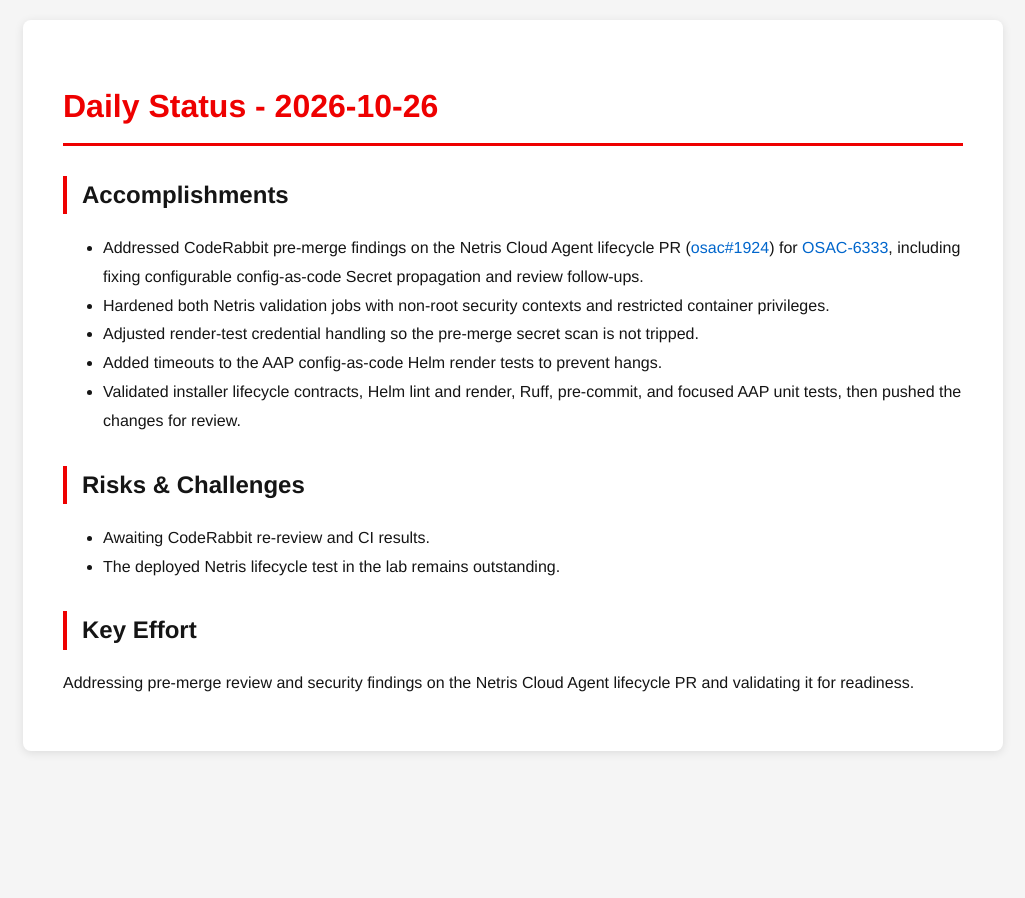
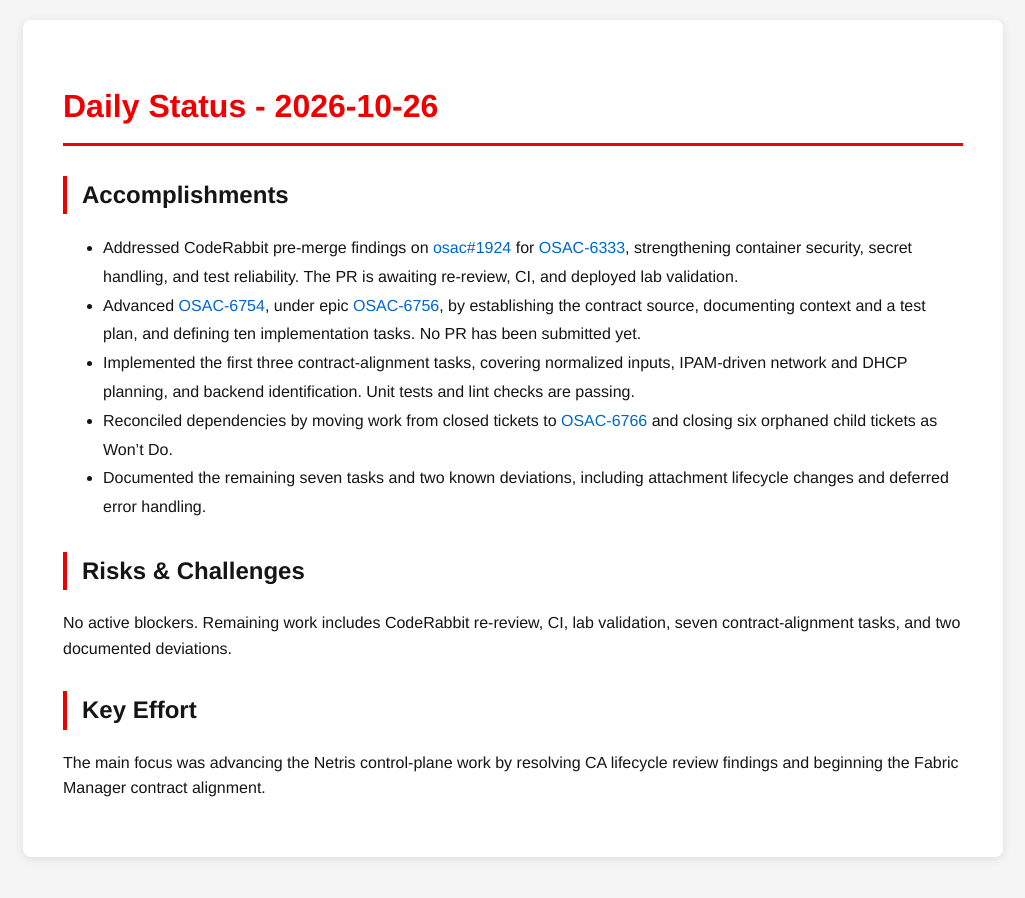
Before and after one commit to tzvatot/daily-status, a Jekyll site: the page built from 2026-10-26.md, in a window 1280 px wide. Shown: the whole page, without its empty margins (127-1152 px from the left). Built offline with Jekyll 4.4.1, drawn with Linux system fonts in a browser that asks for light colours.

Commit message:
Daily status update - 2026-10-26

```diff
--- a/2026-10-26.md
+++ b/2026-10-26.md
@@ -7,15 +7,14 @@
 # Daily Status - 2026-10-26
 
 ## Accomplishments
-- Addressed CodeRabbit pre-merge findings on the Netris Cloud Agent lifecycle PR ([osac#1924](https://github.com/osac-project/osac/pull/1924)) for [OSAC-6333](https://redhat.atlassian.net/browse/OSAC-6333), including fixing configurable config-as-code Secret propagation and review follow-ups.
-- Hardened both Netris validation jobs with non-root security contexts and restricted container privileges.
-- Adjusted render-test credential handling so the pre-merge secret scan is not tripped.
-- Added timeouts to the AAP config-as-code Helm render tests to prevent hangs.
-- Validated installer lifecycle contracts, Helm lint and render, Ruff, pre-commit, and focused AAP unit tests, then pushed the changes for review.
+- Addressed CodeRabbit pre-merge findings on [osac#1924](https://github.com/osac-project/osac/pull/1924) for [OSAC-6333](https://redhat.atlassian.net/browse/OSAC-6333), strengthening container security, secret handling, and test reliability. The PR is awaiting re-review, CI, and deployed lab validation.
+- Advanced [OSAC-6754](https://redhat.atlassian.net/browse/OSAC-6754), under epic [OSAC-6756](https://redhat.atlassian.net/browse/OSAC-6756), by establishing the contract source, documenting context and a test plan, and defining ten implementation tasks. No PR has been submitted yet.
+- Implemented the first three contract-alignment tasks, covering normalized inputs, IPAM-driven network and DHCP planning, and backend identification. Unit tests and lint checks are passing.
+- Reconciled dependencies by moving work from closed tickets to [OSAC-6766](https://redhat.atlassian.net/browse/OSAC-6766) and closing six orphaned child tickets as Won't Do.
+- Documented the remaining seven tasks and two known deviations, including attachment lifecycle changes and deferred error handling.
 
 ## Risks & Challenges
-- Awaiting CodeRabbit re-review and CI results.
-- The deployed Netris lifecycle test in the lab remains outstanding.
+No active blockers. Remaining work includes CodeRabbit re-review, CI, lab validation, seven contract-alignment tasks, and two documented deviations.
 
 ## Key Effort
-Addressing pre-merge review and security findings on the Netris Cloud Agent lifecycle PR and validating it for readiness.
+The main focus was advancing the Netris control-plane work by resolving CA lifecycle review findings and beginning the Fabric Manager contract alignment.
```
